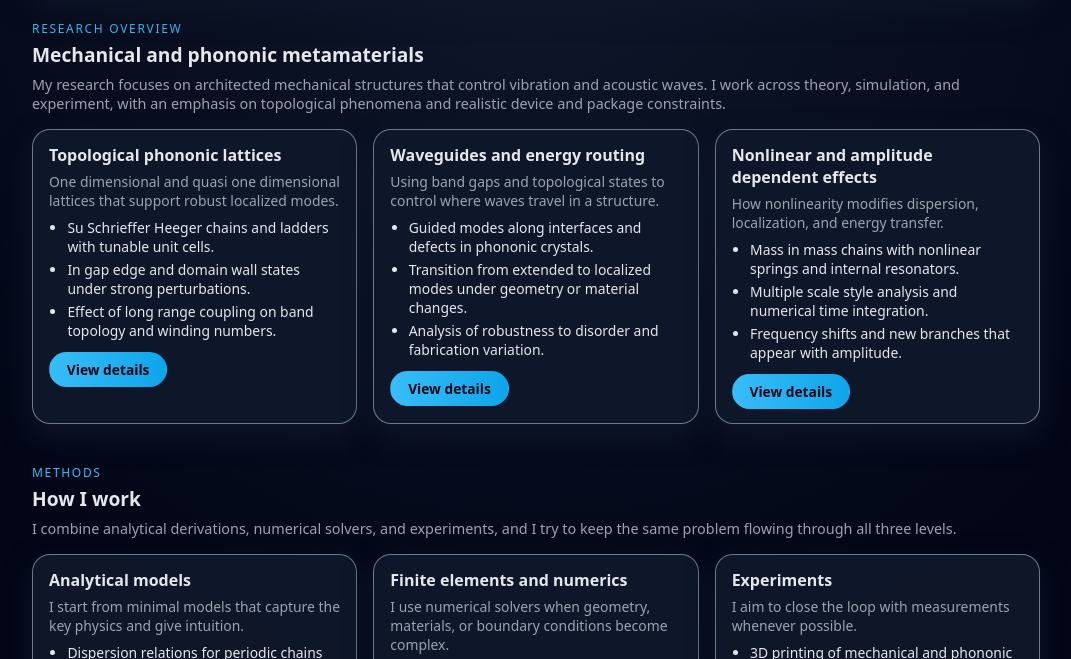
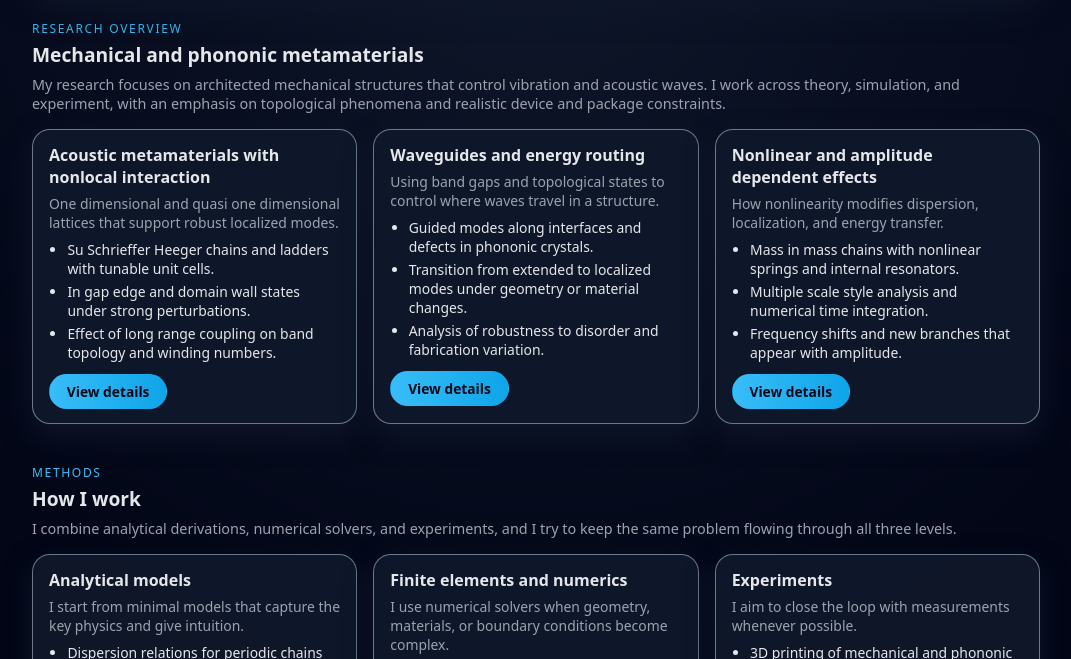
Before and after one commit to Amir-rajabpoor/Mywebsite1, a plain HTML site: page research.html in a window 1280 px wide. Shown: the part 77-736 px from the top of the page, without its empty margins (104-1175 px from the left). Drawn offline with Linux system fonts and the light colour scheme.

Commit message:
Update heading for acoustic metamaterials section

```diff
--- a/research.html
+++ b/research.html
@@ -40,7 +40,7 @@
 
       <div class="grid-3">
         <div class="card">
-          <h3>Topological phononic lattices</h3>
+          <h3>Acoustic metamaterials with nonlocal interaction</h3>
           <p>
             One dimensional and quasi one dimensional lattices that support robust localized modes.
           </p>
```
